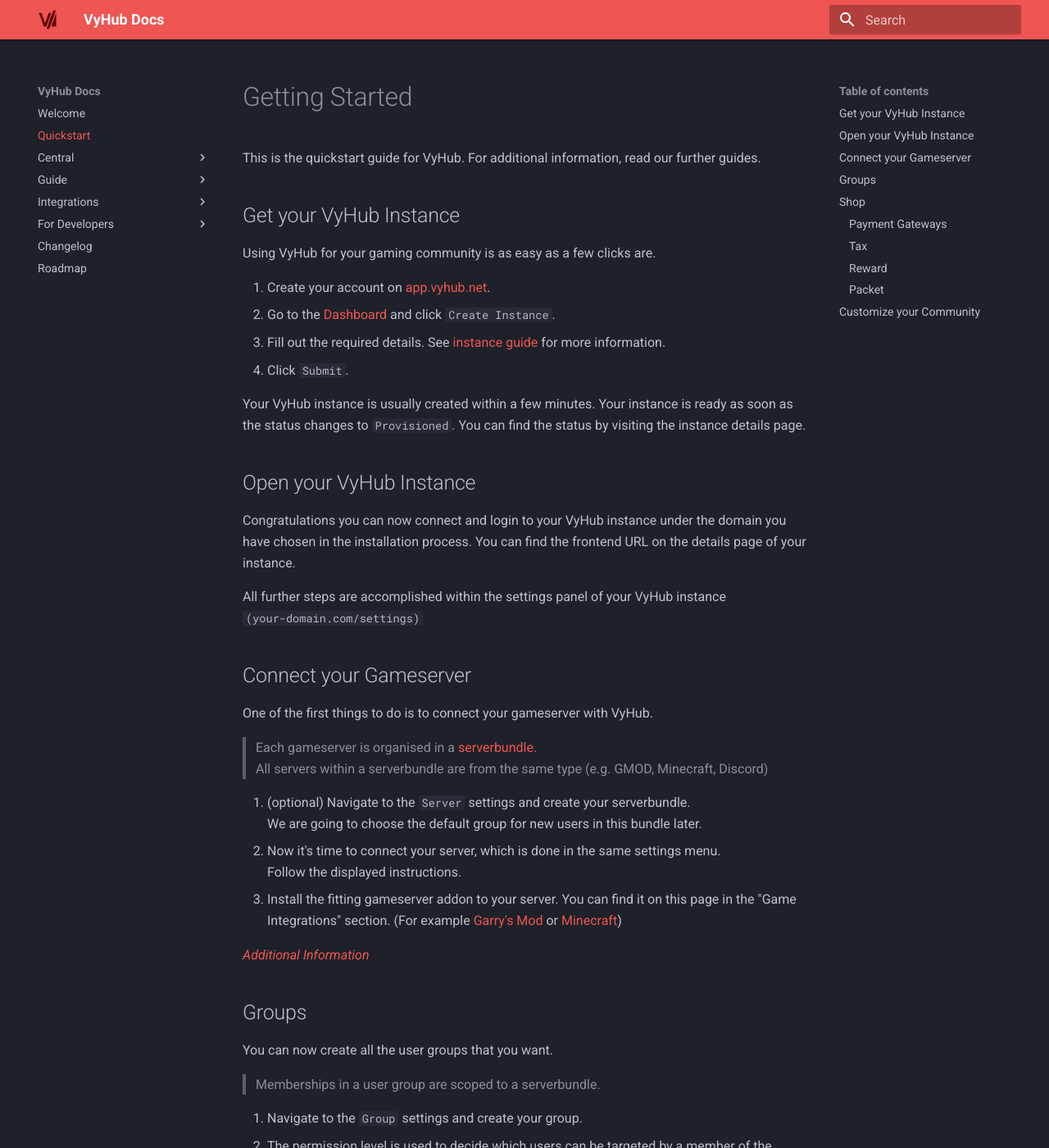
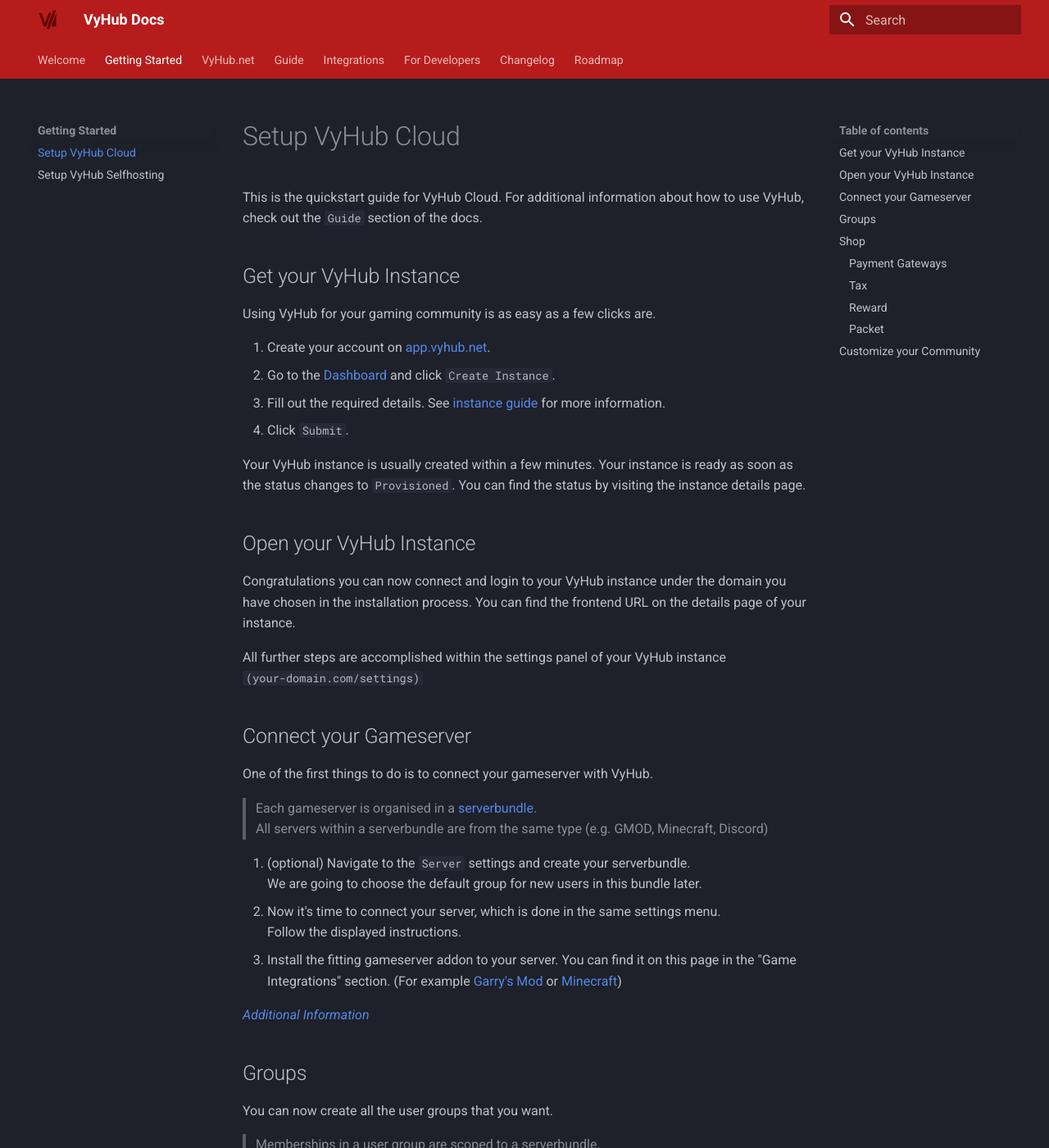
Before and after one commit to nyx-project/vyhub-documentation, an MkDocs documentation site: the page built from docs/getting_started/cloud.md, in a window 1280 px wide and 1400 px high. Shown: the whole window at 82% size. Built offline with MkDocs 1.6.1 and Material for MkDocs 9.7.7, drawn with Linux system fonts in a browser that asks for light colours; the version menu is left out.

Commit message:
Add selfhosting and improve docs

```diff
--- a/docs/quickstart.md
+++ b/docs/getting_started/cloud.md
@@ -1,6 +1,6 @@
-# Getting Started
+# Setup VyHub Cloud
 
-This is the quickstart guide for VyHub. For additional information, read our further guides.
+This is the quickstart guide for VyHub Cloud. For additional information about how to use VyHub, check out the `Guide` section of the docs.
 
 ## Get your VyHub Instance
 
@@ -8,7 +8,7 @@
 
 1. Create your account on [app.vyhub.net](https://app.vyhub.net).
 2. Go to the [Dashboard](https://app.vyhub.net/dashboard) and click `Create Instance`.
-3. Fill out the required details. See [instance guide](central/instance.md) for more information.
+3. Fill out the required details. See [instance guide](../central/instance.md) for more information.
 4. Click `Submit`.
 
 Your VyHub instance is usually created within a few minutes. Your instance is ready as soon as the status changes to `Provisioned`. You can find the status by visiting the instance details page.
@@ -24,17 +24,17 @@
 
 One of the first things to do is to connect your gameserver with VyHub.
 
-> Each gameserver is organised in a [serverbundle](guide/server.md).
+> Each gameserver is organised in a [serverbundle](../guide/server.md).
 > All servers within a serverbundle are from the same type (e.g. GMOD, Minecraft, Discord)
 
 1.  (optional) Navigate to the `Server` settings and create your serverbundle.
     We are going to choose the default group for new users in this bundle later.
 2.  Now it's time to connect your server, which is done in the same settings menu.
     Follow the displayed instructions.
-3.  Install the fitting gameserver addon to your server. You can find it on this page in the "Game Integrations" section. (For example [Garry's Mod](game/gmod.md) or [Minecraft](game/minecraft.md))
+3.  Install the fitting gameserver addon to your server. You can find it on this page in the "Game Integrations" section. (For example [Garry's Mod](../game/gmod.md) or [Minecraft](../game/minecraft.md))
 
 
-[*Additional Information*](guide/server.md)
+[*Additional Information*](../guide/server.md)
 
 ## Groups
 
@@ -46,7 +46,7 @@
    - The permission level is used to decide which users can be targeted by a member of the group
      - e.g. A user with permission level 42 can't target another user with the level of 99.
 
-> A [group](guide/group.md) has [properties](guide/property.md) to control the user right management and access control.
+> A [group](../guide/group.md) has [properties](../guide/property.md) to control the user right management and access control.
 > Additional to properties, admins have all permissions. More admins can be added on [app.vyhub.net](https://app.vyhub.net).
 
 2. Now edit the created group, switch to the `Properties` tab and choose all needed properties.
@@ -54,7 +54,7 @@
 4. Go back to the `Server` tab, edit your serverbundle and choose a created group as default group.
 
 
-[*Additional Information*](guide/group.md)
+[*Additional Information*](../guide/group.md)
 
 ## Shop
 
@@ -65,7 +65,7 @@
 You need to provide the VyHub instance with the payment providers **secrets**.
 These secrets can be obtained directly from the payment provider after creating an account with them.
 
-[*Additional Information*](guide/shop/payment_gateway.md)
+[*Additional Information*](../guide/shop/payment_gateway.md)
 
 ### Tax
 
@@ -75,7 +75,7 @@
 
 To provide the correct tax information go to the `Tax` settings.
 
-[*Additional Information*](guide/shop/tax.md)
+[*Additional Information*](../guide/shop/tax.md)
 
 ### Reward
 
@@ -83,18 +83,18 @@
 
 Create a reward in the `Reward` settings.
 
-[*Additional Information*](guide/shop/reward.md)
+[*Additional Information*](../guide/shop/reward.md)
 
 ### Packet
 
-> Your created [packets](guide/shop/packet.md "Packet") are available for purchase in the shop.
+> Your created [packets](../uide/shop/packet.md "Packet") are available for purchase in the shop.
 
 Packets are ordered within categories. Categories are created in the `Category` settings.
 A price is set in the `Payment` tab.
 
 Do not forget to select the **rewards** the user receives after purchasing the packet.
 
-[*Additional Information*](guide/shop/packet.md "Packet")
+[*Additional Information*](../guide/shop/packet.md "Packet")
 
 ## Customize your Community
 
--- a/docs/stylesheets/extra.css
+++ b/docs/stylesheets/extra.css
@@ -1,4 +1,4 @@
-[data-md-color-scheme="red"] {
+[data-md-color-scheme="slate"] {
   --md-primary-fg-color: #b71c1c;
   --md-primary-fg-color--light: #b71c1c;
   --md-primary-fg-color--dark:  #b71c1c;
--- a/mkdocs.yml
+++ b/mkdocs.yml
@@ -2,8 +2,10 @@
 site_url: https://docs.vyhub.net
 nav:
   - Welcome: index.md
-  - Quickstart: quickstart.md
-  - Central:
+  - "Getting Started":
+    - getting_started/cloud.md
+    - getting_started/selfhosting.md
+  - "VyHub.net":
     - central/general.md
     - central/instance.md
     - central/custom_domain.md
@@ -54,13 +56,14 @@
   name: material
   palette:
     scheme: slate
-    primary: red
   logo: assets/logo.svg
   favicon: assets/logo.png
   features:
     - navigation.instant
     - navigation.tracking
     - navigation.top
+    - navigation.tabs
+    - content.code.copy
 extra_css:
   - stylesheets/extra.css
 extra:
@@ -72,3 +75,14 @@
 plugins:
   - mike
   - search
+  - redirects:
+      redirect_maps:
+        'quickstart.md': 'getting_started/cloud.md'
+markdown_extensions:
+  - pymdownx.highlight:
+      anchor_linenums: true
+      line_spans: __span
+      pygments_lang_class: true
+  - pymdownx.inlinehilite
+  - pymdownx.snippets
+  - pymdownx.superfences
```
Also changed, not shown: docs/game/gmod.md (+0 -2 lines), docs/game/rust.md (+2 -2 lines), docs/getting_started/selfhosting.md (added, +113 -0 lines), requirements.txt (+4 -3 lines), 1 other file.
